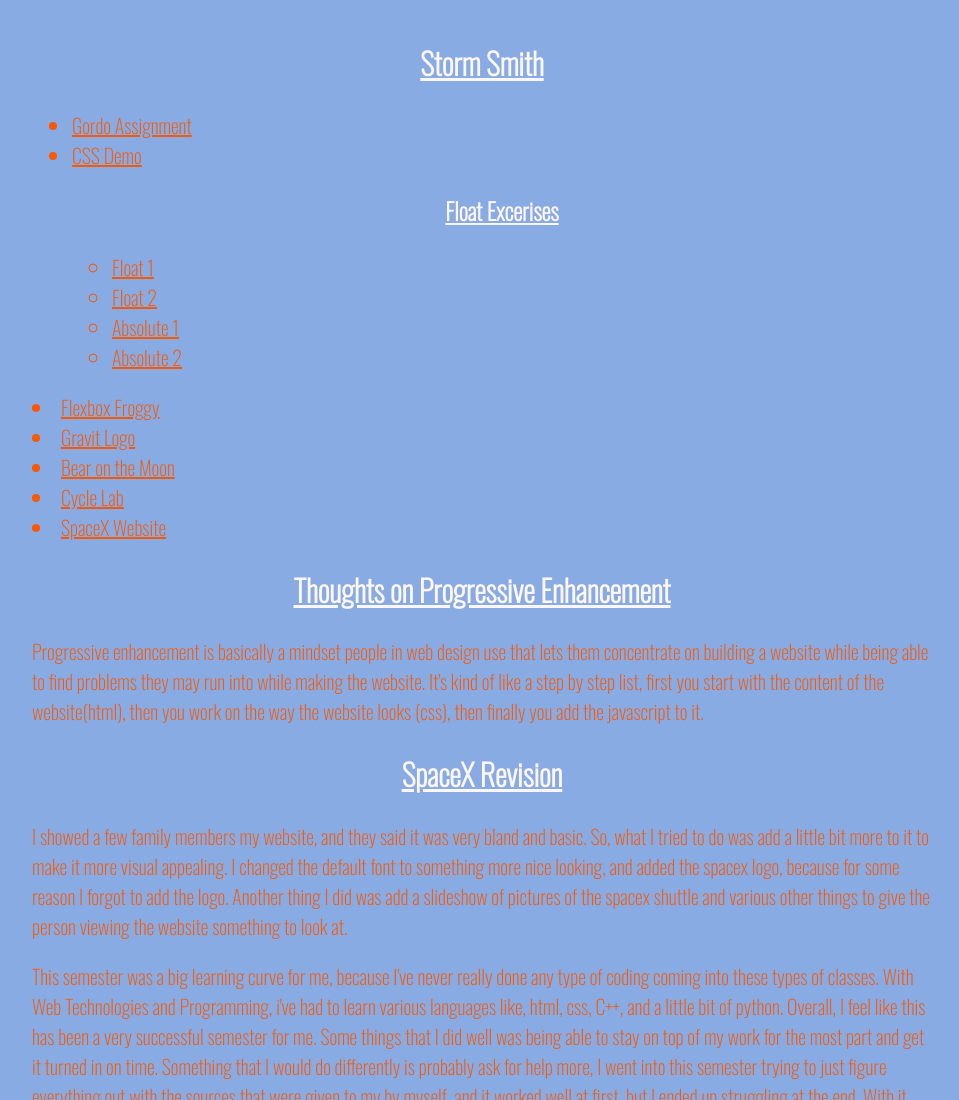
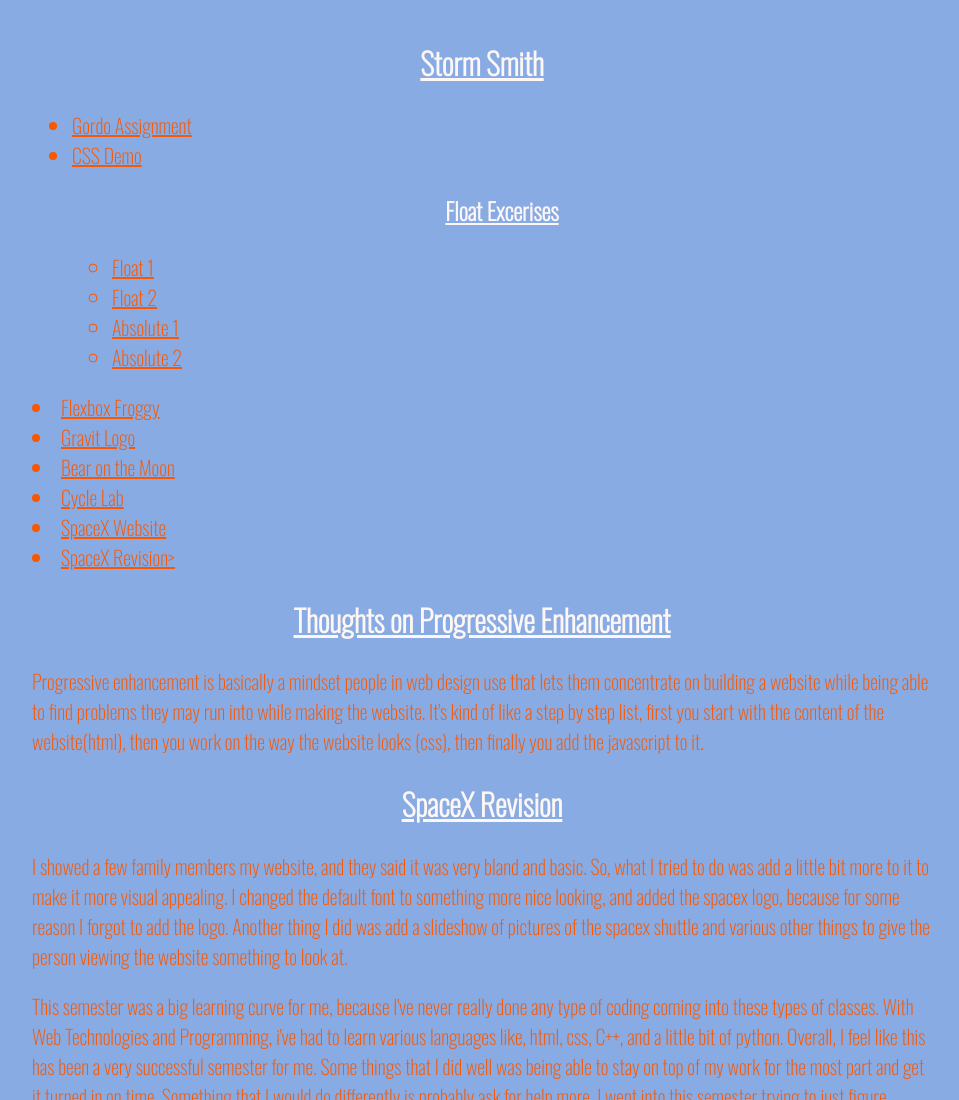
Before and after one commit to StormSmith/ifsc-1310, a plain HTML site: page index.html in a window 1280 px wide. Shown: the top 1100 px of the page, without its empty margins (158-1117 px from the left). Drawn offline with nearby package versions, Linux system fonts and the light colour scheme.

Commit message:
Revision

```diff
--- a/index.html
+++ b/index.html
@@ -32,6 +32,7 @@
     <li><a class="link" href="gravit/img/bearcut.jpg">Bear on the Moon</a></li>
     <li><a class="link" href="cycle/index.html">Cycle Lab</a></li>
     <li><a class="link" href="spacex/index.html">SpaceX Website</a></li>
+    <li><a class="link" href="spacex-v2/index.html">SpaceX Revision></a></li>
   </nav>
   <h1>Thoughts on Progressive Enhancement</h1>
   <p>
```
